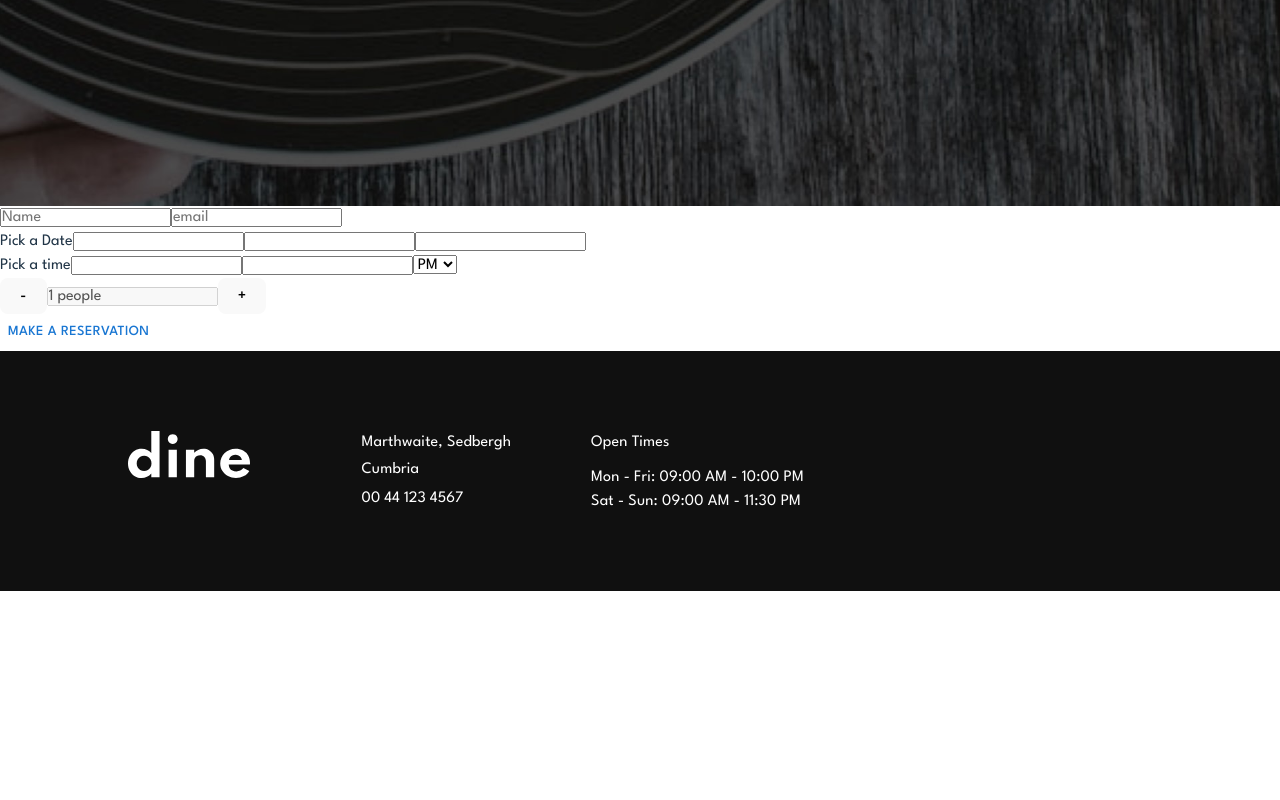
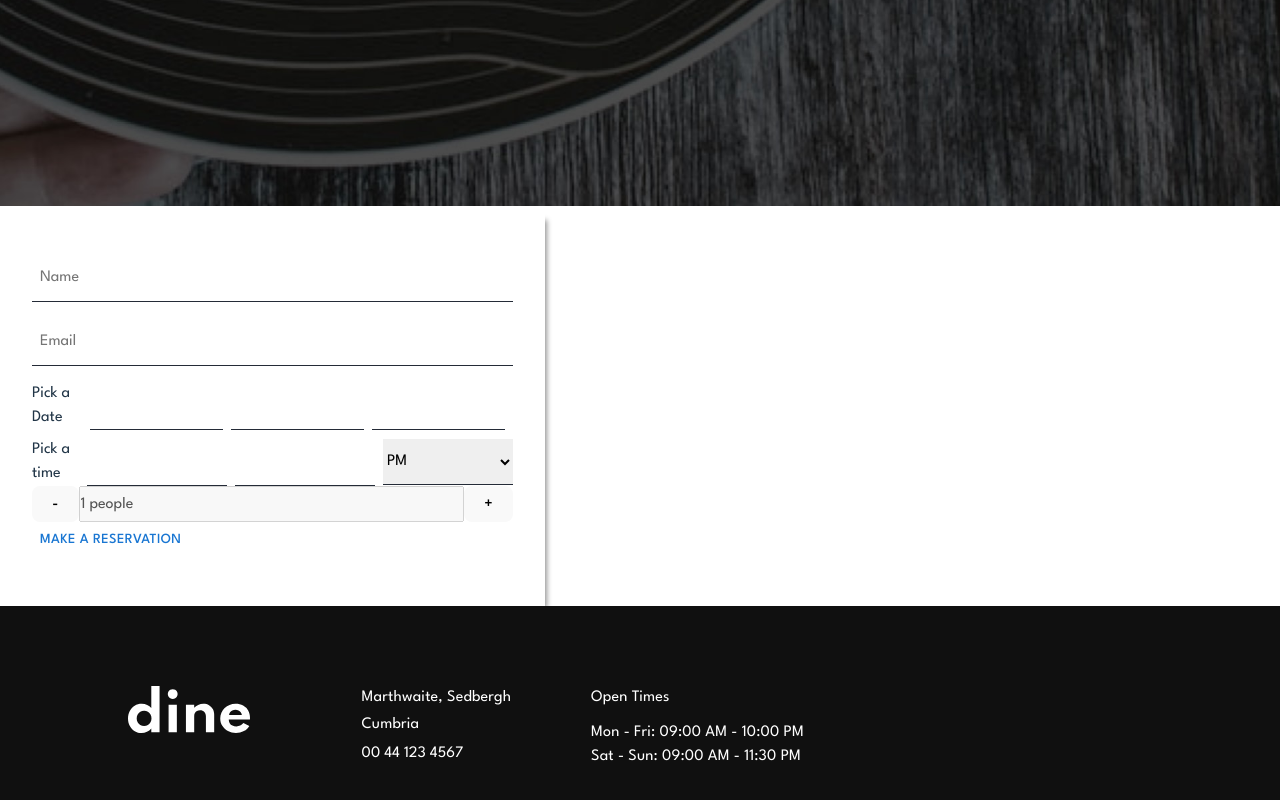
Before and after one commit to ItaloDev-Marcelo/DineRestaurant-CH-MUI-17, a React (Vite) app: page /Book in a window 1280 px wide. Shown: the part 594-1394 px from the top of the page. Before the commit the page ends 1185 px from the top, so only its background shows below. Built offline with nearby package versions, Linux system fonts and the light colour scheme.

Commit message:
update test

```diff
--- a/src/App.css
+++ b/src/App.css
@@ -168,6 +168,63 @@ h5 {
 }
 
 
+form {
+  max-width: 330px;
+}
+
+input , select{
+  width: 100%;
+}
+
+.area-1 {
+  margin: 1em 0;
+}
+
+.area-1  input, .area-2 input, .area-3 input{
+  border: none;
+  border-bottom: 1px solid #242B37;
+  padding: 1em 0;
+}
+
+.area-3 select{
+  border: none;
+  border-bottom: 1px solid #242B37;
+  padding: .9em 0;
+}
+
+.area-1  input::placeholder {
+  padding-left: .5em;
+
+}
+.area-2 , .area-3{
+  display: flex;
+  align-items: baseline;
+}
+
+.area-2 input, .area-3 input:nth-of-type(2) {
+  margin:0 .5em;
+}
+
+
+.area-2 input:nth-of-type(1) {
+  margin: 0 0 .5em 0;
+}
+
+.area-2 input:nth-of-type(3) {
+  margin: 0 .5em 0 0;
+}
+
+.area-3 input:nth-of-type(3) {
+  margin: 0 .5em;
+}
+
+
+
+
+
+
+
+
 
 @media (min-width: 414px) {
 
@@ -181,6 +238,11 @@ body
 
 @media (min-width: 800px)  {
 
+
+  form {
+    max-width: 100%;
+    padding: 1em;
+  }
 
 
 body
@@ -258,6 +320,15 @@ picture div img  {
   height: 1px;
   background-color: #B54949;
 }
+
+
+.area-3 input{
+  width: 140px;
+ }
+
+ .area-3 select {
+   width: 130px;
+  }
 
 
 }
--- a/src/Pages/nextPage/bookYourTable.jsx
+++ b/src/Pages/nextPage/bookYourTable.jsx
@@ -23,7 +23,7 @@ const [howManyPeople, setHowManyPeople] = useState(1)
 
   return (
     <>
-    <Stack className='pt-1' component='div'>
+    <Stack className='pt-1' component='Stack'>
         <Stack className='top-bg reveal'>
         <AppBar color='trasparent' position='static' sx={{display: {xs: 'none', lg: 'block'}, boxShadow: 'none', paddingTop: '5em', paddingLeft: '10em'}} >
                   <img src={Logo} alt=''/>
@@ -38,36 +38,44 @@ const [howManyPeople, setHowManyPeople] = useState(1)
                    <Button  onClick={() => Navigate('/DineHomePage')}   sx={{background: 'trasparent', width: '200px', height: '50px', fontWeight: '600', position: 'relative', top: '2em', border: 'none', outline: '1px solid white',color: '#fff', '&:hover': {background: 'white', color: '#000'}}}>Reserve Place</Button>
           </Box>
     </Stack>
-    <Stack>
+    <Stack maxWidth={{xs: '330px', md: '545px'}} flexDirection='row' padding='1em' height={{xs:'400px'}} boxShadow='8px 8px 5px -6px rgba(0,0,0,0.41)'>
         <form method='get'>
+            <Stack className='area-1' >
             <label htmlFor='name'>
             <input type='text' name='name' id='name' placeholder='Name' />
             </label>
+            </Stack>
+            <Stack  className='area-1'>
             <label htmlFor='email'>
-            <input type='email' name='email' id='email' placeholder='email' />
+            <input type='email' name='email' id='email' placeholder='Email' />
             </label>
-            <div>
+            </Stack>
+            <Stack component='div' display='flex' flexDirection={{xs: 'column', md: 'row'}} >
                 <label>Pick a Date</label>
-                <input type='text' name='mes' id='mes'/>
+               <Stack flexDirection='row' className='area-2' >
+               <input type='text' name='mes' id='mes'/>
                 <input type='text' name='day' id='day'/>
                 <input type='text' name='year' id='year'/>
-            </div>
+               </Stack>
+            </Stack>
 
-            <div>
+            <Stack  component='div' display='flex' flexDirection={{xs: 'column', md: 'row'}} >
                 <label>Pick a time</label>
+               <Stack flexDirection='row' className='area-3' >
                 <input type='number' name='hora'  maxLength='2'  id='hora'/>
                 <input type='number' name='minuto'  maxLength='2'  id='minuto'/>
                 <select>
                    <option value='AM' selected>AM</option>
                    <option value='PM' selected>PM</option>
                 </select>
-            </div>
+               </Stack>
+            </Stack>
 
-            <div>
+            <Stack flexDirection='row' className='area-4'>
                 <button type='button' onClick={() => setHowManyPeople(prev => prev - 1)}>-</button>
                 <input type='text'  disabled value={`${howManyPeople} people`} />
                 <button type='button'  onClick={() => setHowManyPeople(prev => prev + 1)}>+</button>
-            </div>
+            </Stack>
 
             <Button>Make a Reservation</Button>
         </form>
```
